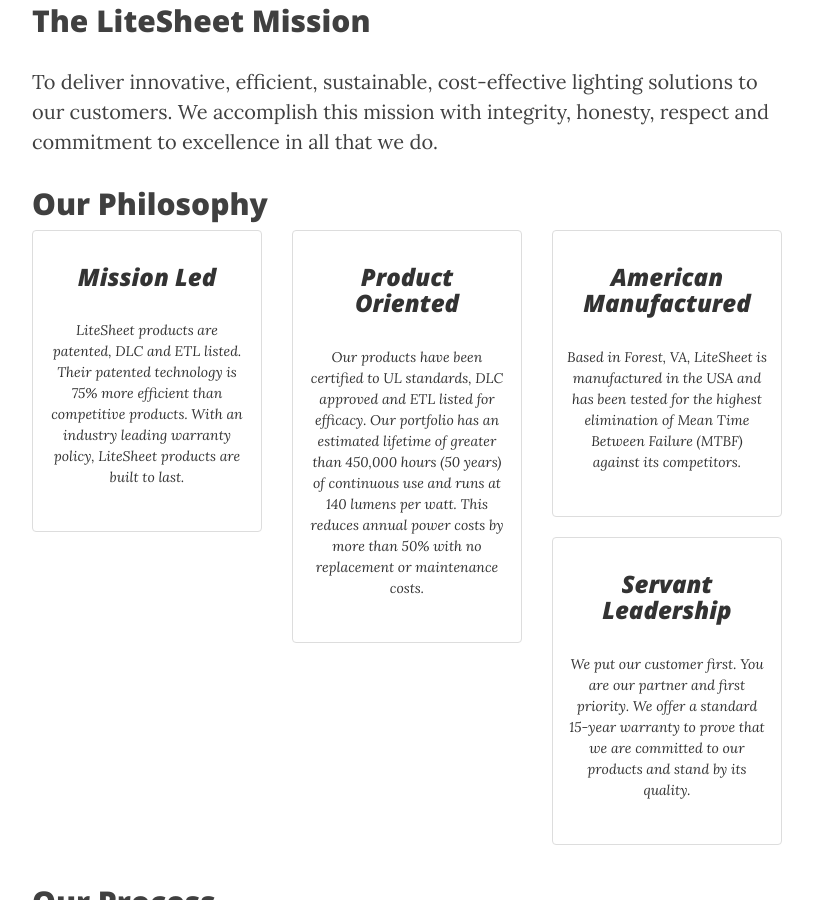
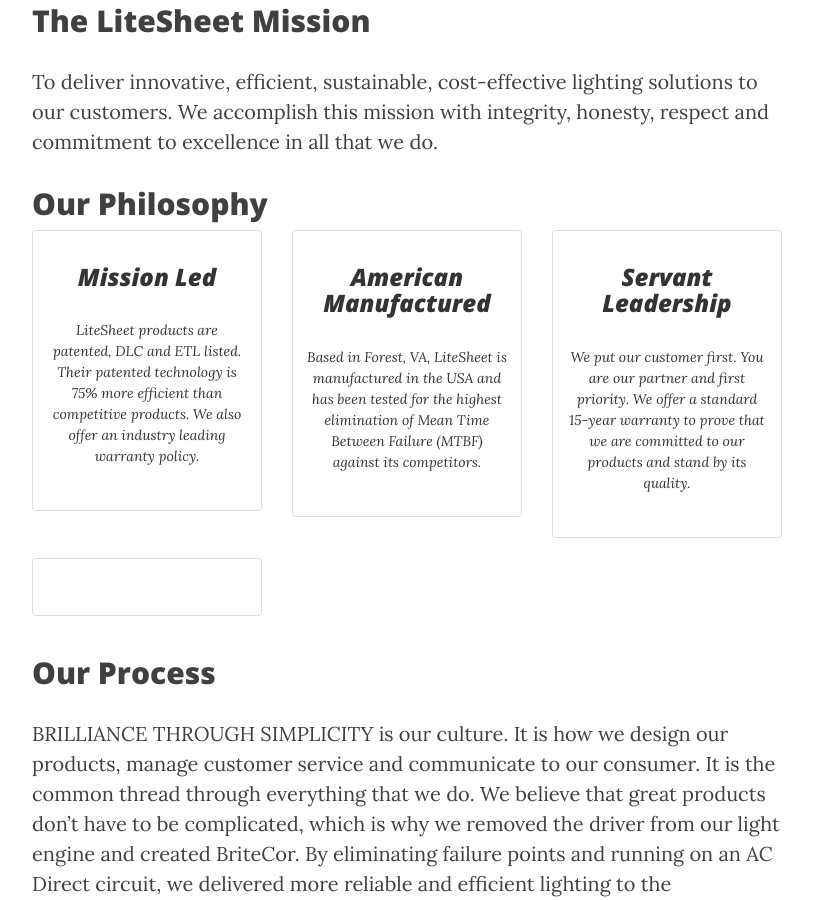
Before and after one commit to litesheet-site/litesheet-site.github.io, a Jekyll site: the page built from pages/about.md, in a window 1280 px wide and 900 px high, scrolled down 288 px. Shown: the whole window, without its empty margins (233-1046 px from the left). Built offline with Jekyll 4.4.1, drawn with Linux system fonts in a browser that asks for light colours; nearby versions of some CDN libraries.

Commit message:
Updated About

```diff
--- a/pages/about.md
+++ b/pages/about.md
@@ -6,16 +6,9 @@ mission: To deliver innovative, efficient, sustainable, cost-effective lighting
   commitment to excellence in all that we do.
 philosophy:
 - title: Mission Led
-  content: |-
-    LiteSheet products are patented, DLC and ETL listed.  Their patented technology is 75% more efficient than competitive products.
-
-    With an industry leading warranty policy, LiteSheet products are built to last.
-- title: Product Oriented
-  content: Our products have been certified to UL standards, DLC approved and ETL
-    listed for efficacy.  Our portfolio has an estimated lifetime of greater than
-    450,000 hours (50 years) of continuous use and runs at 140 lumens per watt.  This
-    reduces annual power costs by more than 50% with no replacement or maintenance
-    costs.
+  content: LiteSheet products are patented, DLC and ETL listed.  Their patented technology
+    is 75% more efficient than competitive products. We also offer an industry leading
+    warranty policy.
 - title: American Manufactured
   content: Based in Forest, VA, LiteSheet is manufactured in the USA and has been
     tested for the highest elimination of Mean Time Between Failure (MTBF) against
@@ -24,6 +17,8 @@ philosophy:
   content: We put our customer first.  You are our partner and first priority.  We
     offer a standard 15-year warranty to prove that we are committed to our products
     and stand by its quality.
+- title:
+  content:
 process: BRILLIANCE THROUGH SIMPLICITY is our culture. It is how we design our products,
   manage customer service and communicate to our consumer. It is the common thread
   through everything that we do. We believe that great products don’t have to be complicated,
```
